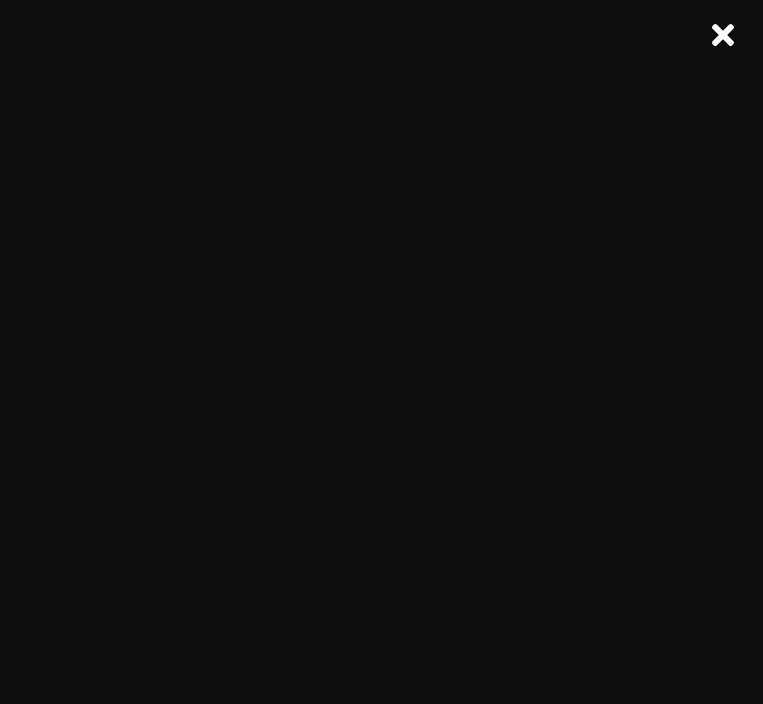
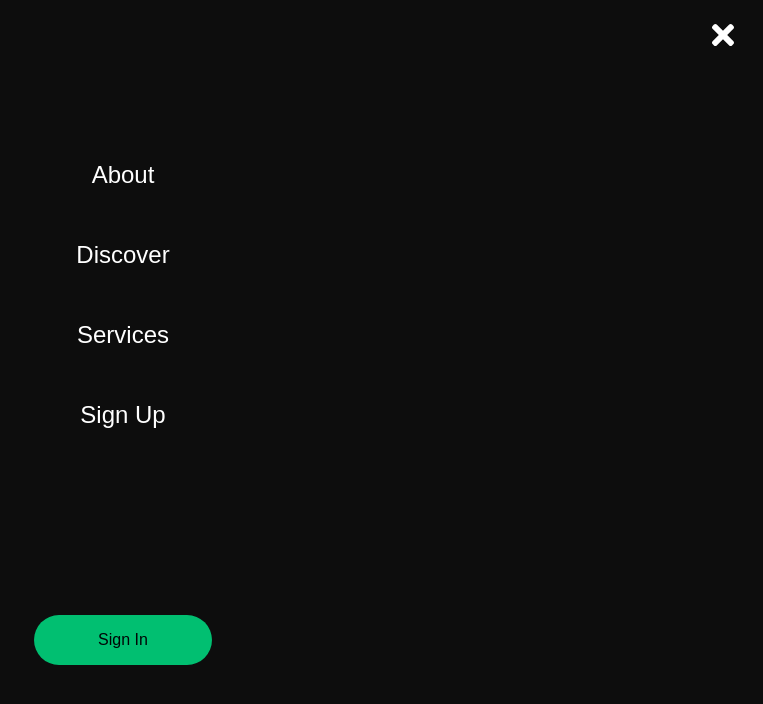
Before and after one commit to AdamMansell/am-site, a React (Create React App) app: page / in a window 1280 px wide. Shown: the top 704 px of the page, without its empty margins (517-1280 px from the left). Built offline with nearby package versions, Linux system fonts and the light colour scheme.

Commit message:
Basic styling now visible for Sidebar

```diff
--- a/src/components/Sidebar/SidebarElements.js
+++ b/src/components/Sidebar/SidebarElements.js
@@ -1,5 +1,8 @@
 import styled from "styled-components";
+import {Link as LinkRouter} from 'react-router-dom'
+import {Link as LinkScroll} from 'react-scroll'
 import { FaTimes } from "react-icons/fa";
+
 
 export const SidebarContainer = styled.aside`
  position: fixed;
@@ -29,3 +32,61 @@
  cursor: pointer;
  outline: none;
 `;
+
+export const SidebarWrapper = styled.div`
+ color: #fff;
+`;
+
+export const SidebarMenu = styled.ul`
+ display: grid;
+ grid-template-columns: 1fr;
+ grid-template-rows: repeat(6, 80px);
+ text-align: center;
+
+ @media screen and (max-width: 480px) {
+     grid-template-rows: repeat(6, 60px);
+ }
+`;
+
+export const SidebarLink = styled(LinkScroll)`
+ display: flex;
+ align-items: center;
+ justify-content: center;
+ font-size: 1.5rem;
+ text-decoration: none;
+ list-style: none;
+ transition: 0.2s ease-in-out;
+ text-decoration: none;
+ color: #fff;
+ cursor: pointer;
+
+ &:hover{
+     color: #01bf71;
+     transition: 0.2 ease-in-out;
+ }
+`;
+
+export const SideBtnWrap = styled.div`
+ display: flex;
+ justify-content: center;
+`;
+
+export const SidebarRoute = styled(LinkRouter)`
+ border-radius: 50px;
+ background: #01bf71;
+ white-space: nowrap;
+ padding: 16px 64px;
+ color: #010606;
+ font-size: 16px;
+ outline: none;
+ border: none;
+ cursor: pointer;
+ transition: all 0.2s ease-in-out;
+ text-decoration: none;
+
+ &:hover {
+     transition: all 0.2s ease-in-out;
+     background: #fff;
+     color: #010606;
+ }
+`;
--- a/src/components/Sidebar/index.js
+++ b/src/components/Sidebar/index.js
@@ -1,5 +1,5 @@
 import React from 'react'
-import { CloseIcon, Icon, SidebarContainer } from './SidebarElements'
+import { CloseIcon, Icon, SidebarContainer, SidebarLink, SidebarRoute, SidebarWrapper, SideBtnWrap, SidebarMenu } from './SidebarElements'
 
 const Sidebar = () => {
     return (
@@ -7,6 +7,17 @@
             <Icon>
                 <CloseIcon />
             </Icon>
+            <SidebarWrapper>
+                <SidebarMenu>
+                    <SidebarLink to="about">About</SidebarLink>
+                    <SidebarLink to="discover">Discover</SidebarLink>
+                    <SidebarLink to="services">Services</SidebarLink>
+                    <SidebarLink to="signup">Sign Up</SidebarLink>
+                </SidebarMenu>
+                <SideBtnWrap>
+                    <SidebarRoute to="/signin">Sign In</SidebarRoute>
+                </SideBtnWrap>
+            </SidebarWrapper>
         </SidebarContainer>
     )
 }
```
